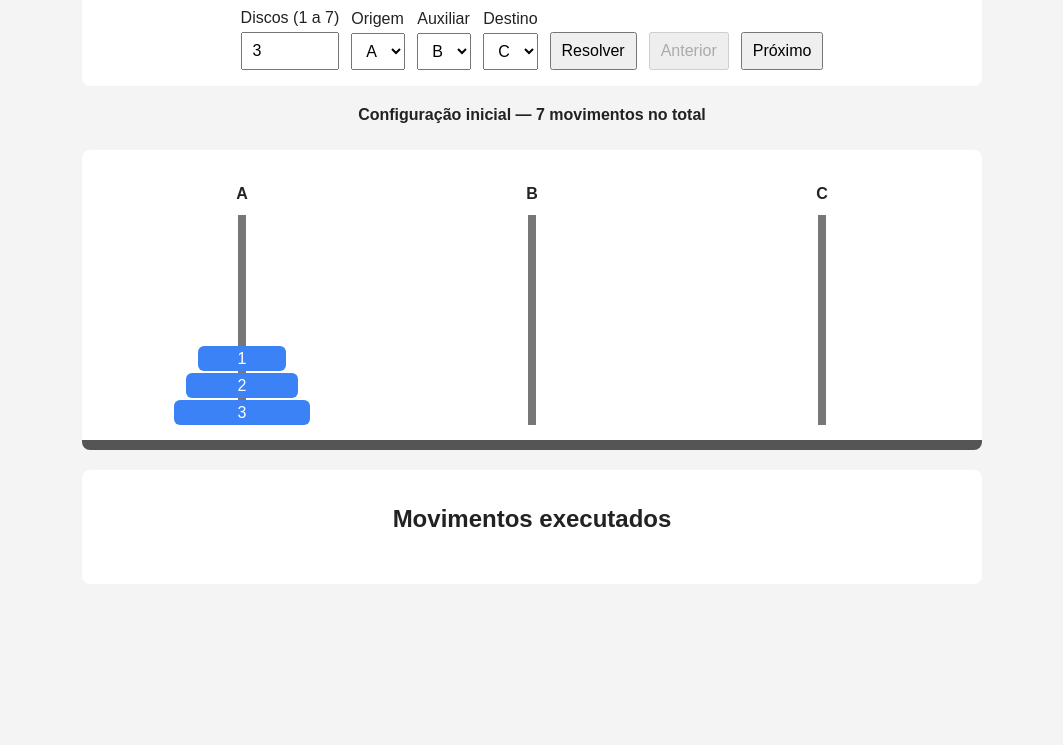
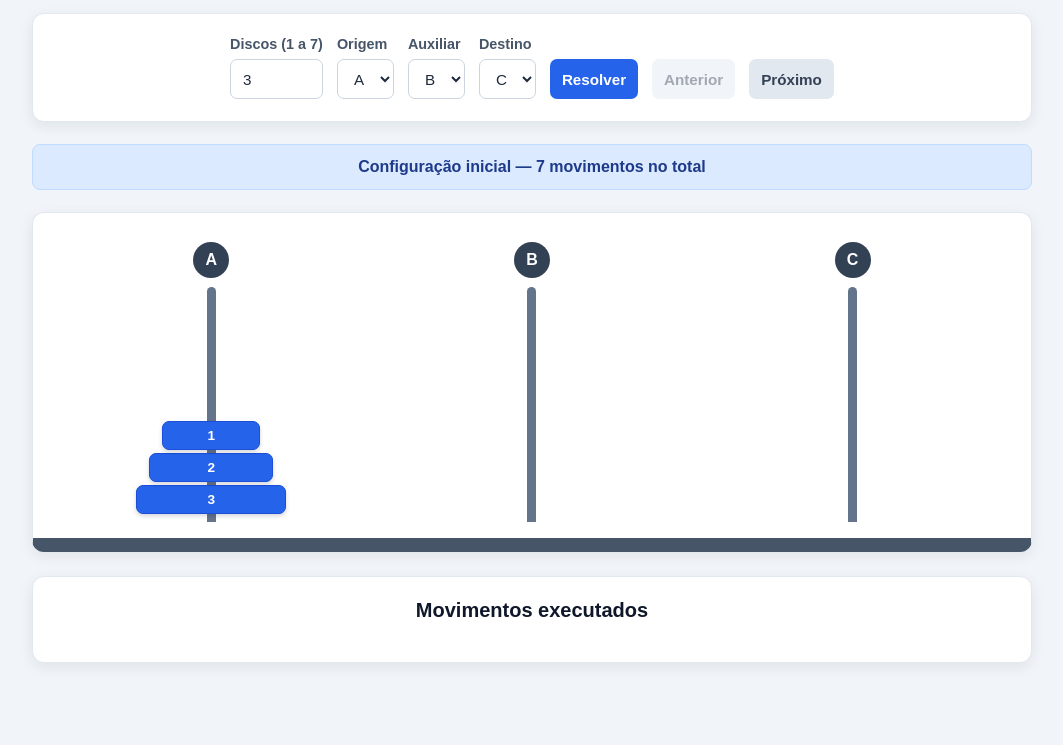
Before and after one commit to vh-dev-fatec/torres-hanoi, a website: page index.html in a window 1280 px wide. Shown: the part 95-840 px from the top of the page, without its empty margins (108-1171 px from the left). Before the commit the page ends 800 px from the top, so only its background shows below. Drawn offline with Linux system fonts and the light colour scheme.

Commit message:
style: aprimora interface da aplicação

```diff
--- a/css/style.css
+++ b/css/style.css
@@ -4,111 +4,323 @@
 
 body {
   margin: 0;
-  font-family: Arial, sans-serif;
-  background: #f4f4f4;
-  color: #222;
+  min-height: 100vh;
+  font-family: Arial, Helvetica, sans-serif;
+  background: #f1f5f9;
+  color: #1e293b;
 }
 
 main {
-  width: min(900px, 94%);
-  margin: 30px auto;
+  width: min(1000px, 94%);
+  margin: 40px auto;
 }
 
-h1, h2, #status {
+/* Títulos */
+
+h1 {
+  margin: 0 0 28px;
   text-align: center;
+  font-size: 2.2rem;
+  color: #0f172a;
 }
+
+h2 {
+  margin-top: 0;
+  text-align: center;
+  color: #0f172a;
+}
+
+/* Painel de controles */
 
 .controles {
   display: flex;
   flex-wrap: wrap;
   justify-content: center;
-  align-items: end;
-  gap: 12px;
-  padding: 16px;
-  background: white;
-  border-radius: 8px;
+  align-items: flex-end;
+  gap: 14px;
+
+  padding: 22px;
+
+  background: #ffffff;
+  border: 1px solid #e2e8f0;
+  border-radius: 12px;
+
+  box-shadow: 0 4px 14px rgba(15, 23, 42, 0.08);
 }
 
 label {
   display: flex;
   flex-direction: column;
-  gap: 5px;
+  gap: 7px;
+
+  font-size: 0.9rem;
+  font-weight: 600;
+  color: #475569;
 }
 
-input, select, button {
-  padding: 8px 10px;
-  font-size: 1rem;
+/* Campos */
+
+input,
+select,
+button {
+  min-height: 40px;
+  padding: 9px 12px;
+
+  font-family: inherit;
+  font-size: 0.95rem;
+
+  border-radius: 7px;
 }
 
+input,
+select {
+  background: #ffffff;
+  color: #1e293b;
+  border: 1px solid #cbd5e1;
+  outline: none;
+}
+
+input:focus,
+select:focus {
+  border-color: #2563eb;
+  box-shadow: 0 0 0 3px rgba(37, 99, 235, 0.12);
+}
+
+/* Botões */
+
 button {
+  border: none;
+  background: #e2e8f0;
+  color: #334155;
+  font-weight: 600;
   cursor: pointer;
+
+  transition:
+    background 0.2s ease,
+    transform 0.1s ease;
+}
+
+button:hover:not(:disabled) {
+  background: #cbd5e1;
+}
+
+button:active:not(:disabled) {
+  transform: translateY(1px);
+}
+
+#resolver {
+  background: #2563eb;
+  color: #ffffff;
+}
+
+#resolver:hover {
+  background: #1d4ed8;
 }
 
 button:disabled {
   cursor: not-allowed;
+  opacity: 0.45;
 }
 
+/* Status da execução */
+
 #status {
-  min-height: 24px;
-  font-weight: bold;
-  margin: 20px 0;
+  min-height: 46px;
+  margin: 22px 0;
+
+  display: flex;
+  align-items: center;
+  justify-content: center;
+
+  padding: 10px 16px;
+
+  text-align: center;
+  font-weight: 600;
+
+  color: #1e3a8a;
+  background: #dbeafe;
+
+  border: 1px solid #bfdbfe;
+  border-radius: 8px;
 }
 
+/* Área das Torres */
+
 .torres {
-  height: 300px;
+  height: 340px;
+
   display: flex;
   align-items: flex-end;
   justify-content: space-around;
-  background: white;
-  border-bottom: 10px solid #555;
-  border-radius: 8px;
-  padding: 15px;
+
+  padding: 20px 18px 16px;
+
+  background: #ffffff;
+
+  border: 1px solid #e2e8f0;
+  border-bottom: 14px solid #475569;
+  border-radius: 12px;
+
+  box-shadow: 0 4px 14px rgba(15, 23, 42, 0.08);
 }
+
+/* Cada pino */
 
 .pino {
   position: relative;
+
   width: 30%;
-  height: 240px;
+  height: 280px;
+
   display: flex;
   flex-direction: column-reverse;
   align-items: center;
+
+  padding-bottom: 8px;
 }
 
 .pino::before {
   content: "";
+
   position: absolute;
   bottom: 0;
-  width: 8px;
-  height: 210px;
-  background: #777;
+
+  width: 9px;
+  height: 235px;
+
+  background: #64748b;
+  border-radius: 5px 5px 0 0;
 }
 
 .pino span {
   position: absolute;
   top: 0;
-  font-weight: bold;
-}
 
-.disco {
-  height: 25px;
-  margin-top: 2px;
-  border-radius: 6px;
-  background: #3b82f6;
-  color: white;
   display: flex;
   align-items: center;
   justify-content: center;
-  z-index: 1;
+
+  width: 36px;
+  height: 36px;
+
+  font-size: 1rem;
+  font-weight: bold;
+
+  color: #ffffff;
+  background: #334155;
+
+  border-radius: 50%;
 }
 
+/* Discos */
+
+.disco {
+  height: 29px;
+  margin-top: 3px;
+
+  display: flex;
+  align-items: center;
+  justify-content: center;
+
+  z-index: 1;
+
+  color: #ffffff;
+  background: #2563eb;
+
+  border: 1px solid #1d4ed8;
+  border-radius: 7px;
+
+  font-size: 0.85rem;
+  font-weight: bold;
+
+  box-shadow: 0 2px 4px rgba(15, 23, 42, 0.18);
+}
+
+/* Histórico */
+
 .historico {
-  margin-top: 20px;
-  padding: 15px 25px;
-  background: white;
-  border-radius: 8px;
+  margin-top: 24px;
+  padding: 22px 28px;
+
+  background: #ffffff;
+
+  border: 1px solid #e2e8f0;
+  border-radius: 12px;
+
+  box-shadow: 0 4px 14px rgba(15, 23, 42, 0.08);
+}
+
+.historico h2 {
+  margin-bottom: 18px;
+  font-size: 1.25rem;
 }
 
 #listaMovimentos {
-  max-height: 220px;
+  max-height: 230px;
+  margin: 0;
+  padding-left: 32px;
+
   overflow-y: auto;
 }
+
+#listaMovimentos li {
+  padding: 7px 4px;
+
+  color: #475569;
+
+  border-bottom: 1px solid #f1f5f9;
+}
+
+#listaMovimentos li:last-child {
+  border-bottom: none;
+}
+
+/* Responsividade */
+
+@media (max-width: 700px) {
+  main {
+    width: 96%;
+    margin: 24px auto;
+  }
+
+  h1 {
+    font-size: 1.8rem;
+  }
+
+  .controles {
+    align-items: stretch;
+  }
+
+  label {
+    flex: 1 1 120px;
+  }
+
+  input,
+  select,
+  button {
+    width: 100%;
+  }
+
+  .torres {
+    height: 300px;
+    padding-left: 8px;
+    padding-right: 8px;
+  }
+
+  .pino {
+    width: 32%;
+    height: 245px;
+  }
+
+  .pino::before {
+    height: 205px;
+  }
+
+  .disco {
+    font-size: 0.75rem;
+  }
+
+  .historico {
+    padding: 18px;
+  }
+}
```
